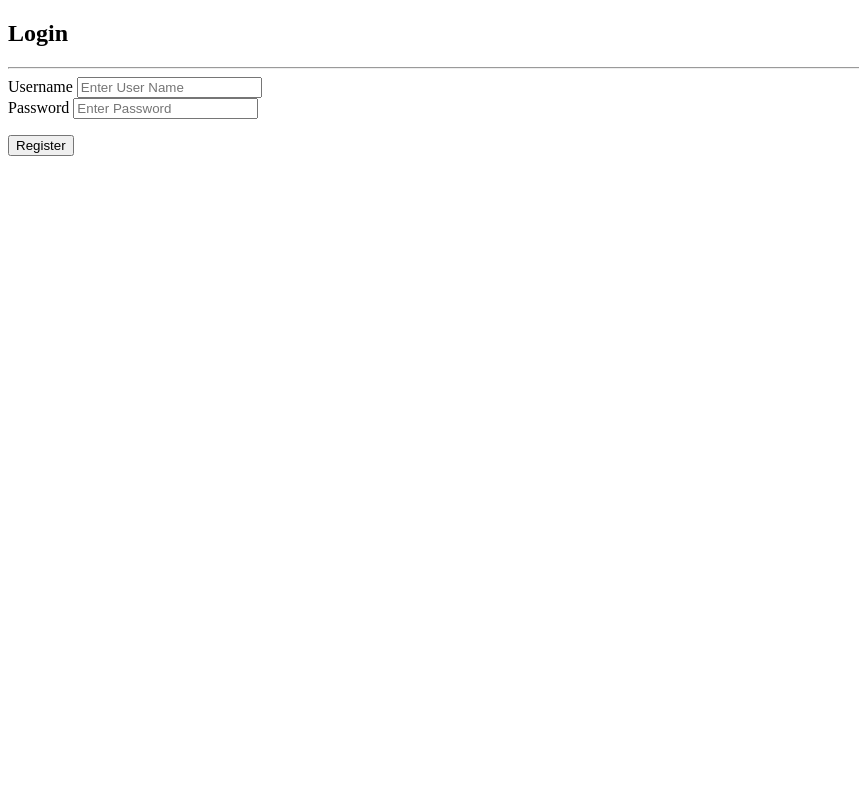
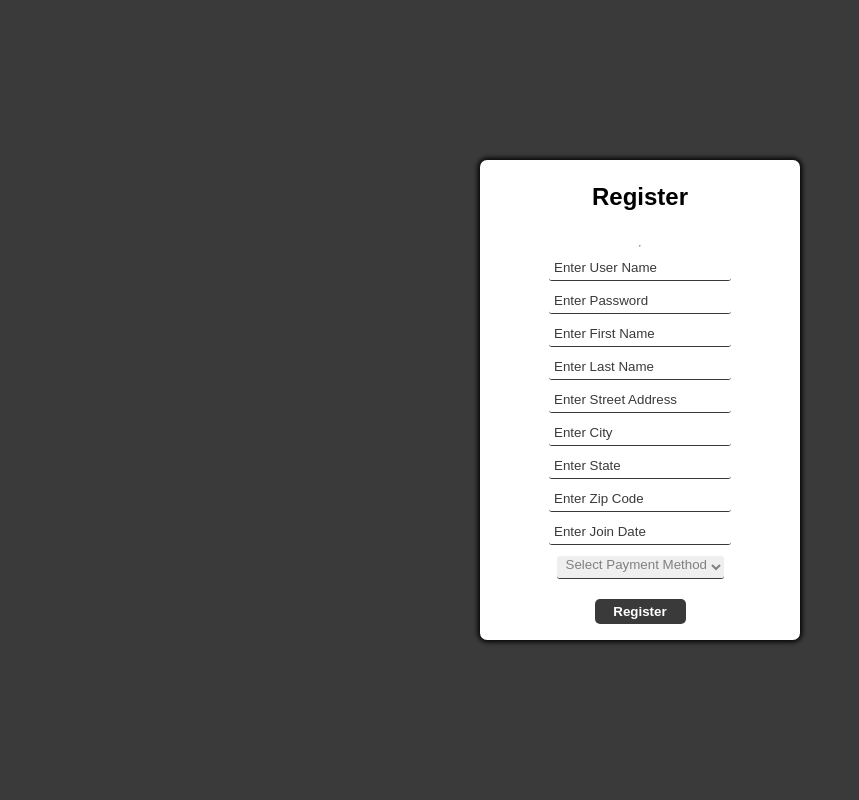
Before and after one commit to george-zip/ecommerce_project, a PHP site: page /Register.php in a window 1280 px wide. Shown: the whole page, without its empty margins (0-859 px from the left). Run offline with PHP 8.4, Linux system fonts and the light colour scheme.

Commit message:
Updated Registration Layout

```diff
--- a/public_html/Login.php
+++ b/public_html/Login.php
@@ -17,10 +17,12 @@
       </div>
       <div class="form-group">
         <label>Password</label>
-        <input type=password" name="password" class="
+        <input type = "password" name="password" class="
         form-control" placeholder="Enter Password">
       </div>
       <p class="text-center" style="color:red;"></p>
+
+
 
       </p>
       <div class="form-group">
--- a/public_html/Register.php
+++ b/public_html/Register.php
@@ -7,28 +7,77 @@
 <head>
     <meta charset="UTF-8">
     <title>Register</title>
+    <link rel="stylesheet" href="css/register-page.css">
 </head>
 <body>
-<h2 class="text-center">Login</h2><hr/>
-<form action="registerCode.php" method="POST">
+<main id="main-holder">
+<h2 class="text-center">Register</h2>
+<hr/>
+<form id="login-form" action="registerCode.php" method="POST">
     <div class=form-group">
-        <label>Username</label>
+        <!-- <label>Username</label> -->
         <input type="text" name="username" class="form-control" placeholder="Enter User Name">
     </div>
+
     <div class="form-group">
-        <label>Password</label>
-        <input type=password" name="password" class="
-        form-control" placeholder="Enter Password">
+        <!-- <label>Password</label> -->
+        <input type=password" name="password" class="form-control" placeholder="Enter Password">
     </div>
-    <p class="text-center" style="color:red;"></p>
 
-    </p>
+
+
     <div class="form-group">
-        <input type="submit" name="btnLogin" class="btn
-        btn-primary" value="Register">
+        <!-- <label>First Name</label> -->
+        <input type=text" name="firstname" class="
+        form-control" placeholder="Enter First Name">
+
+        <div class="form-group">
+            <!-- <label>Last Name</label> -->
+            <input type=text" name="lastname" class="form-control" placeholder="Enter Last Name">
+        </div>
+
+        <div class="form-group">
+            <!--<label>Street</label> -->
+            <input type=text" name="street" class="form-control" placeholder="Enter Street Address">
+        </div>
 
     </div>
+
+
+    <div class="form-group">
+        <!--<label>City</label> -->
+        <input type=text" name="city" class=" form-control" placeholder="Enter City">
+    </div>
+
+    <div class="form-group">
+        <!--<label>State</label> -->
+        <input type=text" name="state" class="form-control" placeholder="Enter State">
+    </div>
+
+    <div class="form-group">
+        <!-- <label>Zip Code</label>-->
+        <input type=text" name="zip" class="form-control" placeholder="Enter Zip Code">
+    </div>
+
+    <div class="form-group">
+       <!-- <label>Join Date</label> -->
+        <input type=text" name="joindate" class="form-control" placeholder="Enter Join Date">
+    </div>
+
+
+        <!--<label>Billing Method</label> -->
+    <div class="form-group">
+        <select required name="billingmethod" class="form-control" placeholder="Enter Join Date">
+            <option value=""disabled selected hidden>Select Payment Method</option>
+            <option value="amex">American Express</option>
+            <option value="visa"> Visa</option>
+            <option value="Discover"> Discover</option>
+        </select>
+    </div>
+        <input type="submit" name="btnLogin" class="btn-primary" value="Register">
+
+
 </form>
-
+</main>
 </body>
 </html>
--- a/public_html/code.php
+++ b/public_html/code.php
@@ -1,5 +1,5 @@
 <?php
-session_start();
+session_start();  //enables setting up session variables
 require_once "connection.php";
 
 if(isset($_POST["btnLogin"])) {  //check if user accessed page correctly
--- /dev/null
+++ b/public_html/css/register-page.css
@@ -0,0 +1,67 @@
+html {
+    height: 100%;
+}
+
+body {
+    height: 100%;
+    margin: 0;
+    font-family: Arial, Helvetica, sans-serif;
+    display: grid;
+    justify-items: center;
+    align-items: center;
+    background-color: #3a3a3a;
+}
+
+#main-holder {
+    width: 25%;
+    height: 60%;
+    display: grid;
+    justify-items: center;
+    align-items: center;
+    background-color: white;
+    border-radius: 7px;
+    box-shadow: 0px 0px 5px 2px black;
+}
+
+#login-form {
+    align-self: flex-start;
+    display: grid;
+    justify-items: center;
+    align-items: center;
+}
+
+.form-control::placeholder {
+    color: #3a3a3a;
+}
+
+.form-control {
+    border: none;
+    border-bottom: 1px solid #3a3a3a;
+    margin-bottom: 10px;
+    border-radius: 3px;
+    outline: none;
+    padding: 0px 0px 5px 5px;
+}
+
+.btn-primary {
+    width: 50%;
+    margin: 10px;
+    padding: 5px;
+    border: none;
+    border-radius: 5px;
+    color: white;
+    font-weight: bold;
+    background-color: #3a3a3a;
+    cursor: pointer;
+    outline: none;
+}
+
+select:required:invalid {
+    color: gray;
+}
+option[value=""][disabled] {
+    display: none;
+}
+option {
+    color: black;
+}
--- a/public_html/registerCode.php
+++ b/public_html/registerCode.php
@@ -12,7 +12,9 @@ if(isset($_POST["btnLogin"])) {
     $query = "INSERT INTO users (Username,Password,Role) VALUES ('$username','$password','Customer')";
     if (mysqli_query($conn,$query)){
         echo "New User created successfully";
+        header("location:Login.php");
     }
+
 
 else  {
     header("location:Register.php");
```
